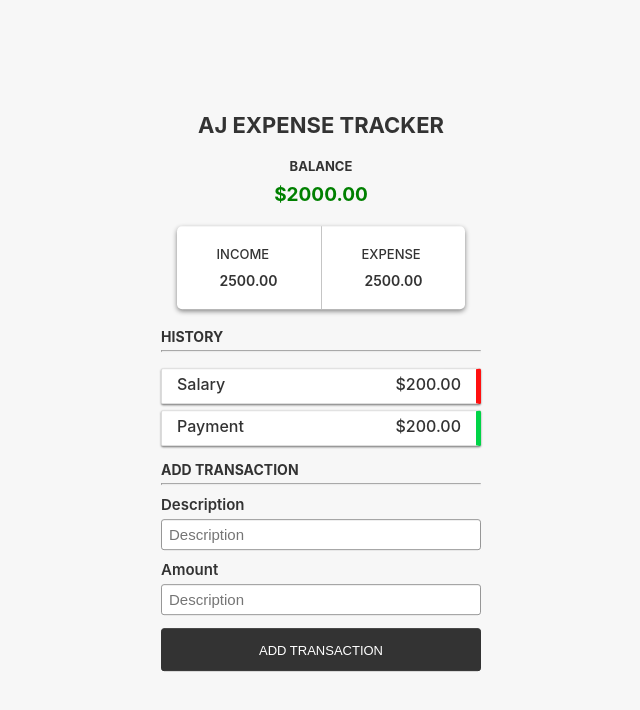
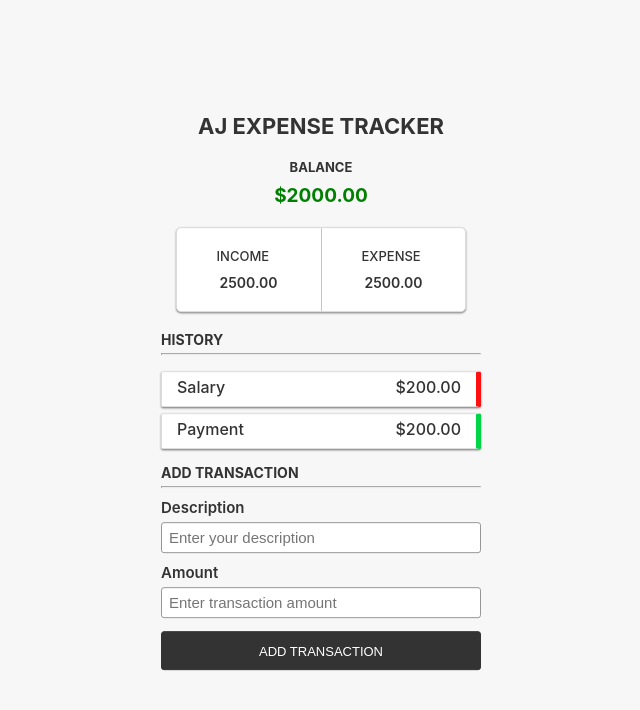
Before and after one commit to ajfreelancer/expense-tracker-app, a React (Create React App) app: page / in a window 1280 px wide. Shown: the top 710 px of the page, without its empty margins (319-959 px from the left). Built offline with nearby package versions, Linux system fonts and the light colour scheme.

Commit message:
Just some UI modifications

```diff
--- a/src/App.css
+++ b/src/App.css
@@ -45,7 +45,8 @@ html{
   border-radius: 5px;
   width: fit-content;
   margin: auto;
-  box-shadow: gray 0px 2px 5px;
+  box-shadow: gray 0px 1px 2px;
+  border: 1px solid rgb(219, 219, 219);
   background-color: #ffffff;
 }
 
@@ -193,7 +194,7 @@ hr{
   color: #ffffff;
   border: none;
   margin-top: 13px;
-  padding: 10px 5px;
+  padding: 8px 5px;
   width: 100%;
   font-variant-caps: all-petite-caps;
   font-size: 18px;
@@ -204,11 +205,15 @@ hr{
 
 .AddTransactionContainer button:active{
   outline: none;
-  border: 1px solid black;
+  border: 1px solid white;
+  background-color: rgb(247, 247, 247);
   box-shadow: gray 0px 0px 2px;
+  color: rgb(51, 51, 51);
 }
 .AddTransactionContainer button:focus {
   outline: none;
-  border: 1px solid black;
+  background-color: white;
+  border: 1px solid rgb(51, 51, 51);
   box-shadow: gray 0px 0px 2px;
+  color: rgb(51, 51, 51);
 }
--- a/src/components/AddTransaction.js
+++ b/src/components/AddTransaction.js
@@ -12,12 +12,20 @@ function AddTransaction() {
                     Description
                 </label>
                 <br/>
-                <input type="text" id="transactionDesc" placeholder="Description"/>
+                <input
+                    type="text"
+                    id="transactionDesc"
+                    placeholder="Enter your description"
+                />
                 <label htmlFor="transactionAmnt">
                     Amount
                 </label>
                 <br/>
-                <input type="text" id="transactionDesc" placeholder="Description"/>
+                <input
+                    type="text"
+                    id="transactionAmnt"
+                    placeholder="Enter transaction amount"
+                />
                 <button>Add Transaction</button>
             </form>
         </div>
```
